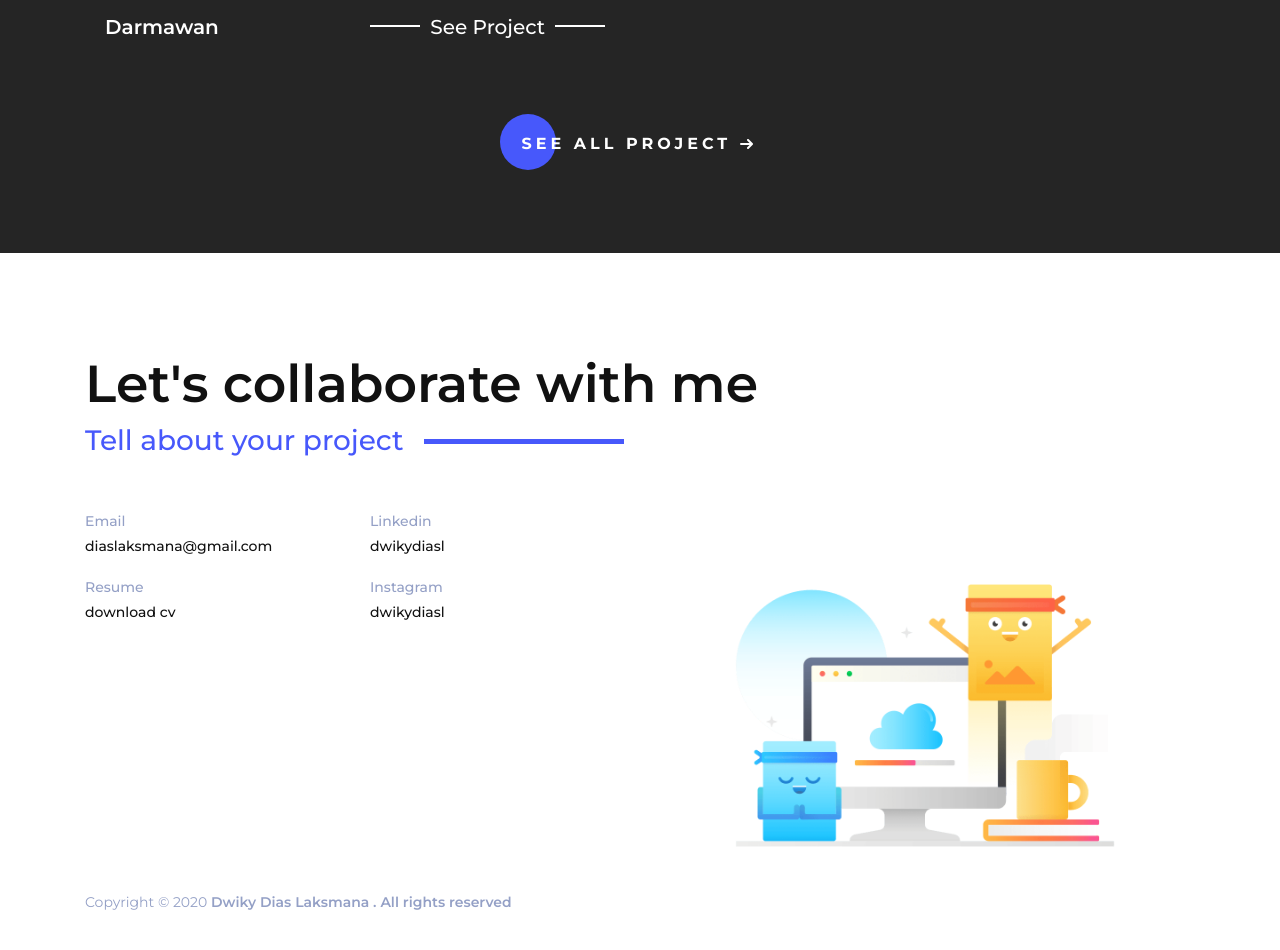
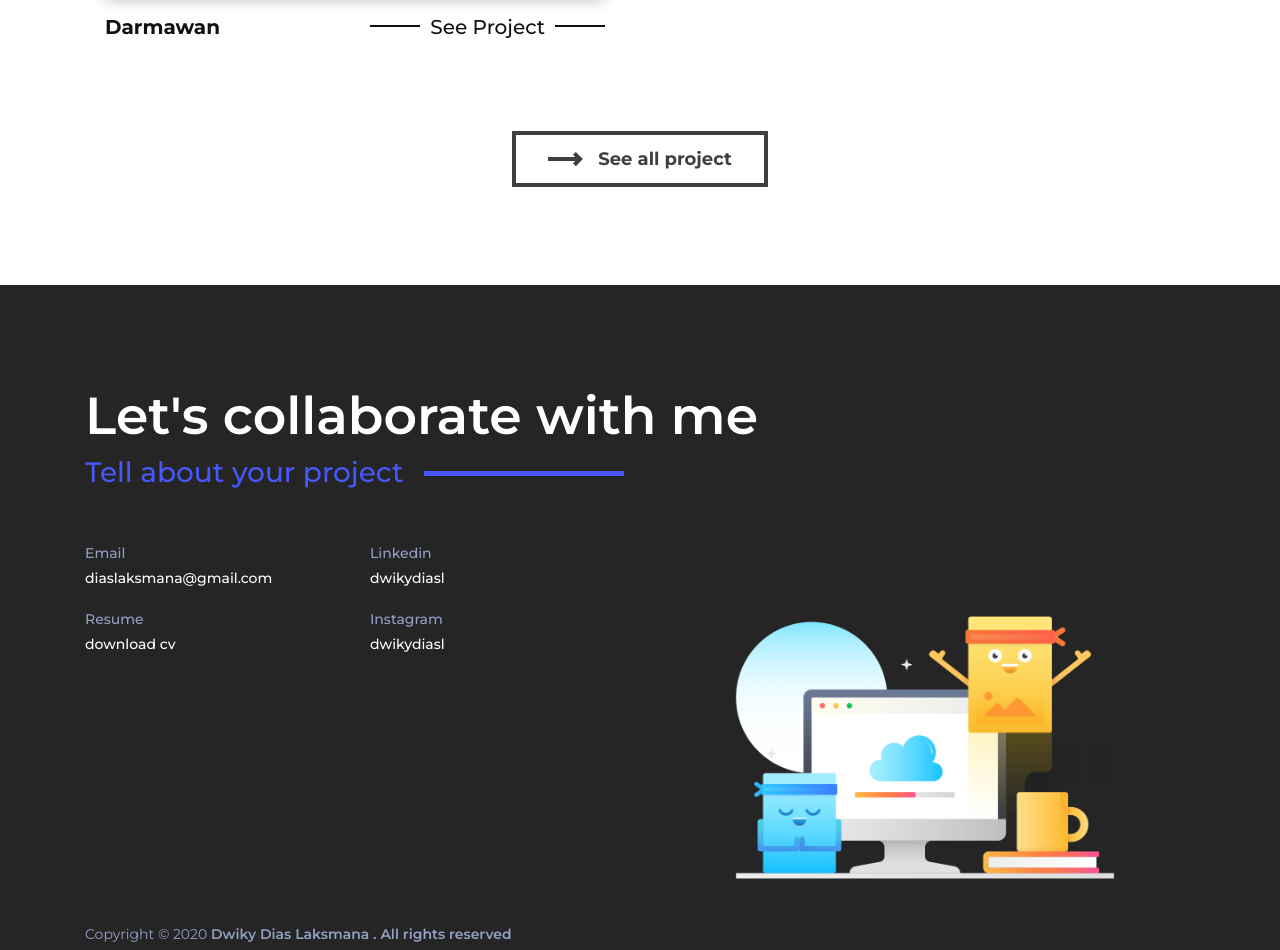
Before and after one commit to dwikydiasl/dwikydiasl.github.io, a PHP site: page / in a window 1280 px wide. Shown: the part 3937-4887 px from the top of the page. Before the commit the page ends 4847 px from the top, so only its background shows below. Run offline with PHP 8.4, Linux system fonts and the light colour scheme; some libraries are stand-ins or nearby versions.

Commit message:
update page

```diff
--- a/css/style.css
+++ b/css/style.css
@@ -905,14 +905,17 @@ body{
 #portofolio{
 	height: 100%;
 	padding: 90px  0 50px 0;
+	background-color: #fff;
 }
 .title-project h1{
 	line-height: 85px;
 	font-weight: 600;
 	font-size: 102px;
+	color: #111;
 }
 .project-name {
-	font-weight: 600;
+	font-weight: 700;
+	color: #111;
 }
 .mt-l1{
 	margin-top: 100px;
@@ -921,13 +924,15 @@ body{
 	width: 100%;
 	-webkit-transition: 0.4s ease;
 	transition: 0.4s ease;
+	box-shadow: 0 0 15px rgba(0, 0, 0, 0.3);
+	border-radius: 5px;
 }
 .thumbnail-project:hover{
 	-webkit-transform: scale(1.08);
 	transform: scale(1.08);
 }
 .see-project{
-	color: #fff;
+	color: #111;
 }
 .see-project:hover{
 	color: #94A0C6;
@@ -946,82 +951,29 @@ body{
 .line{
 	margin-top: 10px;
 	width: 50px;
-	background-color: #fff ;
+	background-color: #111 ;
 	height: 2px ;
 }
 .line-title{
 	max-width: 100%;
 	margin-top: 100px;
-	background-color: #fff ;
+	background-color: #111 ;
 	height: 5px ;
 }
 .mt-r{
 	margin-top: -100px;
 }
-.cta {
-	position: relative;
-	margin: auto;
-	padding: 19px 22px;
-	transition: all 0.2s ease;
-}
-.cta:before {
-	content: "";
-	position: absolute;
-	top: 0;
-	left: 0;
-	display: block;
-	border-radius: 28px;
-	background: #4758FB;
-	width: 56px;
-	height: 56px;
-	transition: all 0.3s ease;
-}
-.cta span {
-	position: relative;
-	font-size: 16px;
-	line-height: 18px;
-	font-weight: 900;
-	color: #fff;
-	text-decoration: none;
-	letter-spacing: 0.25em;
-	text-transform: uppercase;
-	vertical-align: middle;
-}
-.cta:hover{
-	text-decoration: none !important;
-}
-.cta svg {
-	position: relative;
-	top: 0;
-	margin-left: 10px;
-	fill: none;
-	stroke-linecap: round;
-	stroke-linejoin: round;
-	stroke: #fff;
-	stroke-width: 2;
-	transform: translateX(-5px);
-	transition: all 0.3s ease;
-}
-.cta:hover:before {
-	width: 100%;
-	background: #4758FB;
-}
-.cta:hover svg {
-	transform: translateX(0);
-}
-.cta:active {
-	transform: scale(0.96);
-}
+
 
 /*============ Contact ===========*/
 #contact{
 	height: 100%;
-	background-color: #fff;
+	/*background-color: #fff;*/
 	padding: 100px 0 0 0;
 }
 .get-in{
 	font-size: 52px;
-	color: #111;
+	color: #fff;
 	font-weight: 600;
 	text-align: left;
 }
@@ -1042,15 +994,15 @@ body{
 	font-size: 14px;
 }
 .desc-get{
-	color: #111;
+	color: #fff;
 	font-size: 14px;
 }
 .desc-get a{
-	color: #111;
+	color: #fff;
 	font-size: 14px;
 }
 .desc-get a:hover{
-	color: #111;
+	color: #fff;
 	font-size: 14px;
 }
 .img-get img{
@@ -1178,6 +1130,8 @@ body{
 }
 .all-proect-list{
 	margin-bottom: 25px;
+	box-shadow: 0 0 15px rgba(0, 0, 0, 0.3);
+	border-radius: 5px;
 }
 .snip1449 {
 	position: relative;
@@ -1189,6 +1143,7 @@ body{
 	background-color: #ffffff;
 	line-height: 1.4em;
 	transform: translateZ(0);
+	border-radius: 5px;
 }
 
 .snip1449 * {
@@ -1201,6 +1156,7 @@ body{
 .snip1449 img {
 	width: 100%;
 	height: 251px;
+	border-radius: 5px;
 	vertical-align: top;
 	object-position: center;
 	-webkit-transition: all 0.8s ease-out;
@@ -1220,6 +1176,7 @@ body{
 	bottom: 0;
 	right: 0;
 	left: 0;
+	border-radius: 5px;
 	box-shadow: 0 0 40px white;
 }
 
@@ -1242,6 +1199,7 @@ body{
 
 .snip1449 h2 {
 	font-weight: 600;
+	font-size: 28px;
 }
 
 .snip1449 p {
@@ -1274,6 +1232,7 @@ body{
 	box-shadow: 0 0 0px white;
 	-webkit-transition-delay: 0s;
 	transition-delay: 0s;
+	border-radius: 5px;
 }
 
 .snip1449:hover figcaption h2,
@@ -1295,7 +1254,78 @@ body{
 .snip1449.hover figcaption p {
 	opacity: 0.7;
 }
-
+.btn-all-project a {
+    border: 4px solid #3F3F3F;
+    color: #3F3F3F;
+    display: inline-block;
+    font-size: 18px;
+    font-weight: bold;
+    line-height: 24px;
+    margin: auto;
+    padding: 12px 32px 12px 82px;
+    position: relative;
+    text-decoration: none;
+}
+
+.btn-all-project a .label,
+a .icon-arrow {
+    backface-visibility: hidden;
+    transform: translateZ(0);
+    perspective: 1000;
+}
+
+.btn-all-project a .label {
+    display: inline-block;
+    transition: transform .5s cubic-bezier(0.86, 0, 0.07, 1);
+}
+
+.btn-all-project a .icon-arrow {
+    fill: #3F3F3F;
+    height: 15px;
+    top: 17px;
+    transition: transform .5s cubic-bezier(0.86, 0, 0.07, 1), opacity .4s cubic-bezier(0.86, 0, 0.07, 1);
+    width: 35px;
+}
+
+.btn-all-project a .icon-arrow.before {
+    left: 32px;
+    margin-right: 15px;
+    position: absolute;
+    transform-origin: left center;
+}
+
+.btn-all-project a .icon-arrow.after {
+    margin-left: 15px;
+    opacity: 0;
+    position: absolute;
+    right: 32px;
+    transform: translateX(75%) scaleX(0.1);
+    transform-origin: right center;
+}
+
+.btn-all-project a:hover .label {
+    transform: translateX(-52px);
+    color: #111;
+}
+
+.btn-all-project a:hover .icon-arrow.before {
+    opacity: 0;
+    transform: translateX(-75%) scaleX(0.1);
+}
+
+.btn-all-project a:hover .icon-arrow.after {
+    opacity: 1;
+    transform: translateX(0) scaleX(1);
+}
+
+.btn-all-project a:active {
+    border-color: #FD6154;
+    color: #FD6154;
+}
+
+.btn-all-project a:active .icon-arrow {
+    fill: #FD6154;
+}
 
 /*========= Responsive ==========*/
 @media (min-width: 120px) and (max-width: 320px) {
--- a/index.html
+++ b/index.html
@@ -294,8 +294,8 @@
 					<div class="row">
 						<div class="col-6 col-sm-5 col-md-5">
 							<div class="title-project" align="left">
-								<h1 class="  white">See</h1>
-								<h1 class=" white">Project</h1>
+								<h1 class="  ">See</h1>
+								<h1 class=" ">Project</h1>
 							</div>
 						</div>
 						<div class="col-6 col-sm-7 col-md-7 ">
@@ -334,7 +334,7 @@
 
 								<div class="d-flex bd-highlight mb-3 mt-3">
 									<div class="mr-auto  bd-highlight">
-										<h5 class="project-name white">
+										<h5 class="project-name ">
 											Weldon
 										</h5>
 									</div>
@@ -359,7 +359,7 @@
 
 								<div class="d-flex bd-highlight mb-3 mt-3">
 									<div class="mr-auto  bd-highlight">
-										<h5 class="project-name white">
+										<h5 class="project-name ">
 											Capital
 										</h5>
 									</div>
@@ -384,7 +384,7 @@
 
 								<div class="d-flex bd-highlight mb-3 mt-3">
 									<div class="mr-auto  bd-highlight">
-										<h5 class="project-name white">
+										<h5 class="project-name ">
 											Podcast Apps
 										</h5>
 									</div>
@@ -409,7 +409,7 @@
 
 								<div class="d-flex bd-highlight mb-3 mt-3">
 									<div class="mr-auto  bd-highlight">
-										<h5 class="project-name white">
+										<h5 class="project-name ">
 											Darmawan
 										</h5>
 									</div>
@@ -434,7 +434,7 @@
 
 								<div class="d-flex bd-highlight mb-3 mt-3">
 									<div class="mr-auto  bd-highlight">
-										<h5 class="project-name white">
+										<h5 class="project-name ">
 											Chapter1
 										</h5>
 									</div>
@@ -455,14 +455,26 @@
 
 					</div>
 
-					<div class="my-5" align="center">
-						<a href="portofolio.html" class="cta">
-							<span>See all project</span>
-							<svg width="13px" height="10px" viewBox="0 0 13 10">
-								<path d="M1,5 L11,5"></path>
-								<polyline points="8 1 12 5 8 9"></polyline>
+					<div class="btn-all-project my-5" align="center">
+
+						<a href="portofolio.html">
+							<svg class="icon-arrow before">
+								<use xlink:href="#arrow"></use>
+							</svg>
+							<span class="label">See all project</span>
+							<svg class="icon-arrow after">
+								<use xlink:href="#arrow"></use>
 							</svg>
 						</a>
+
+						<svg style="display: none;">
+							<defs>
+								<symbol id="arrow" viewBox="0 0 35 15">
+									<title>Arrow</title>
+									<path d="M27.172 5L25 2.828 27.828 0 34.9 7.071l-7.07 7.071L25 11.314 27.314 9H0V5h27.172z "/>
+								</symbol>
+							</defs>
+						</svg>
 					</div>
 
 				</div>
```
Also changed, not shown: portofolio.html (+60 -35 lines), assets/img/Dashboard.png (added), assets/img/screencapture-socialmedia-award-2020-05-05-09_47_00.png (added), assets/img/screencapture-topdigitalcompanyaward-2020-05-05-09_47_50.png (added).
